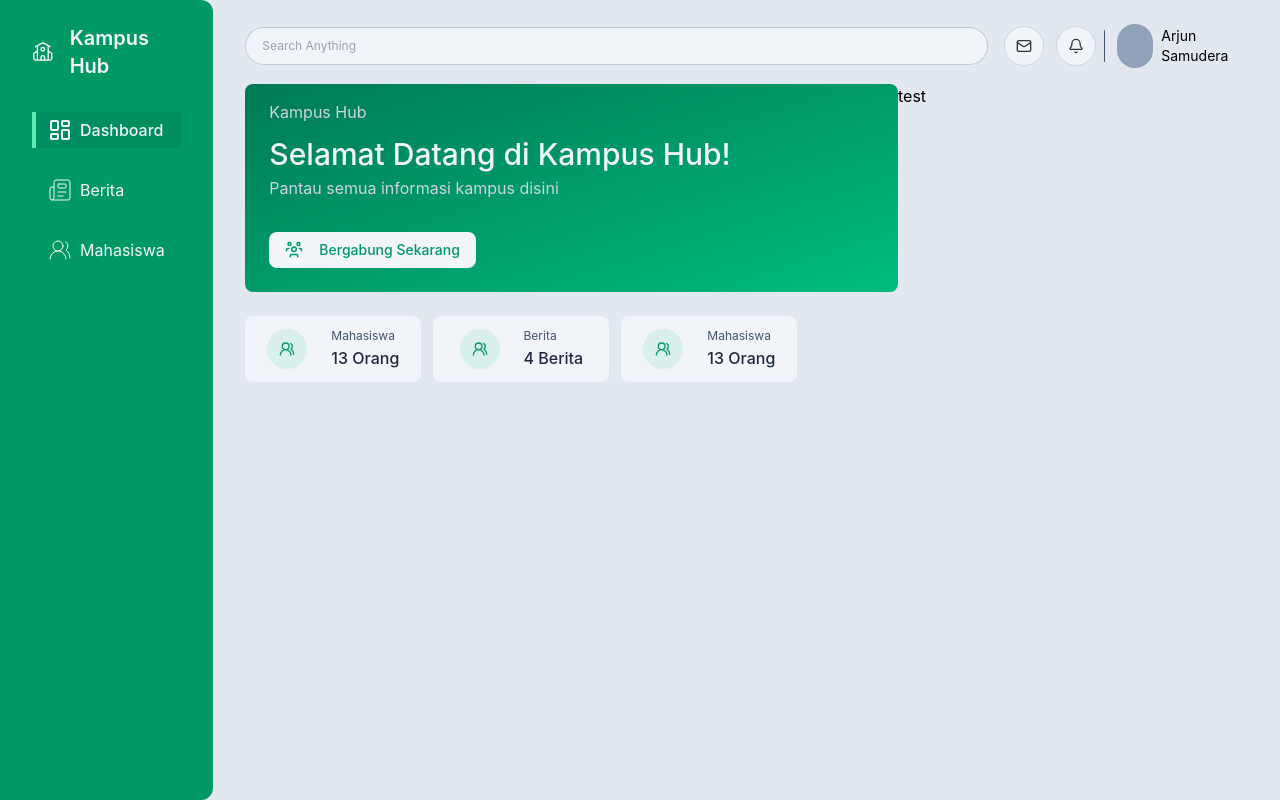
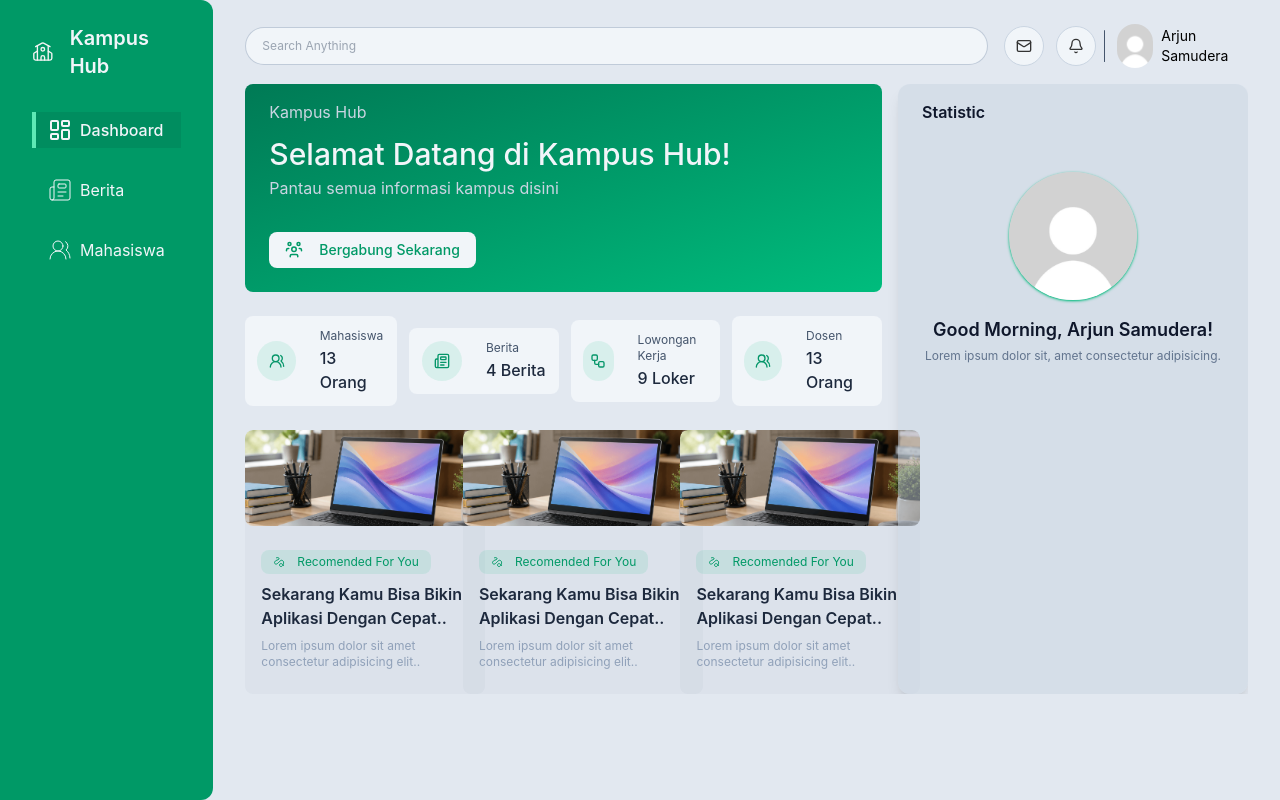
Before and after one commit to ArjunSamuderaAhliFikri/Kampus-Hub, a React (Vite) app in the folder kampus_hub_react/: page / in a window 1280 px wide. Built offline with nearby package versions, Linux system fonts and the light colour scheme.

Commit message:
feat : improve dashboard page - fix layout sidebar & rightbar

```diff
--- a/kampus_hub_react/src/components/layout/MainLayout.tsx
+++ b/kampus_hub_react/src/components/layout/MainLayout.tsx
@@ -40,7 +40,7 @@ export function MainLayout({ children }: { children: React.ReactNode }) {
           />
         )}
         <aside
-          className={`fixed inset-y-0 left-0 z-50 h-screen ${isShowSidebar ? "translate-x-0" : "-translate-x-full"} bg-emerald-600 transition-transform duration-300 w-3/4 max-w-xs px-8 py-6 rounded-tr-xl rounded-br-xl lg:static lg:z-auto lg:w-1/6 lg:max-w-none lg:translate-x-0`}
+          className={`fixed inset-y-0 left-0 z-50 h-screen ${isShowSidebar ? "translate-x-0" : "-translate-x-full"} bg-emerald-600 transition-transform duration-300 w-3/4 max-w-xs px-8 py-6 rounded-tr-xl rounded-br-xl lg:w-1/6 lg:max-w-none lg:translate-x-0`}
         >
           <div className="flex items-center justify-between gap-x-4">
             <div className="flex items-center gap-x-4">
@@ -113,7 +113,7 @@ export function MainLayout({ children }: { children: React.ReactNode }) {
             </ul>
           </section>
         </aside>
-        <div className="min-w-0 flex-1 lg:px-8 lg:py-6 px-4 py-6">
+        <div className="min-w-0 flex-1 lg:ml-[16.666667%] lg:px-8 lg:py-6 px-4 py-6">
           <nav className="relative flex items-center gap-x-4 w-full">
             <button
               type="button"
@@ -138,7 +138,13 @@ export function MainLayout({ children }: { children: React.ReactNode }) {
               <ul className="flex flex-col gap-y-5">
                 <li className="flex items-center gap-x-4 cursor-pointer transition-all duration-150 hover:bg-slate-200/20 rounded-lg border-b-2 border-slate-200">
                   <div className="flex flex-col justify-center items-center gap-y-4 w-full h-24">
-                    <div className="size-12 rounded-full bg-slate-300"></div>
+                    <div className="size-12 rounded-full overflow-hidden">
+                      <img
+                        className="block size-full object-cover"
+                        src="/img/default-profile.jpg"
+                        alt=""
+                      />
+                    </div>
                     <span className="text-[11px]">
                       Arjun Samudera Ahli Fikri
                     </span>
@@ -184,13 +190,19 @@ export function MainLayout({ children }: { children: React.ReactNode }) {
                 <div className="w-0.5 h-8 rounded-full bg-slate-600"></div>
 
                 <div className="flex items-center gap-x-2">
-                  <div className="size-11 rounded-full bg-slate-400"></div>
+                  <div className="size-11 rounded-full overflow-hidden">
+                    <img
+                      className="block size-full object-cover"
+                      src="/img/default-profile.jpg"
+                      alt=""
+                    />
+                  </div>
                   <h1 className="text-sm font-normal">Arjun Samudera</h1>
                 </div>
               </div>
             </div>
           </nav>
-          <main className="py-4">{children}</main>
+          <main className="py-4 overflow-hidden">{children}</main>
         </div>
       </div>
     </>
--- a/kampus_hub_react/src/components/pages/Dashboard.tsx
+++ b/kampus_hub_react/src/components/pages/Dashboard.tsx
@@ -1,11 +1,18 @@
 /** @format */
 
-import { UserGroup, UsersRound } from "lucide-react";
+import {
+  LineSquiggle,
+  Newspaper,
+  UserGroup,
+  Users2,
+  UsersRound,
+  Workflow,
+} from "lucide-react";
 
 export default function Dashboard() {
   return (
     <>
-      <section className="grid grid-cols-[1fr_350px]">
+      <section className="grid grid-cols-[1fr_350px] gap-x-4 overflow-hidden">
         <section className="flex flex-col gap-y-6">
           <section className="w-full h-52 bg-gradient-to-br from-emerald-700 to-emerald-500 rounded-lg px-6 py-4 text-slate-300">
             <span>Kampus Hub</span>
@@ -26,10 +33,10 @@ export default function Dashboard() {
           </section>
 
           <section>
-            <div className="flex items-baseline gap-x-3">
+            <div className="flex justify-between items-center gap-x-3">
               <div
                 id="card-dashboard"
-                className="w-44 p-3 rounded-lg bg-slate-100"
+                className="w-full p-3 rounded-lg bg-slate-100"
               >
                 <div className="flex justify-center items-center gap-x-6">
                   <div className="flex items-center justify-center size-10 rounded-full bg-emerald-500/10">
@@ -47,11 +54,11 @@ export default function Dashboard() {
               </div>
               <div
                 id="card-dashboard"
-                className="w-44 p-3 rounded-lg bg-slate-100"
+                className="w-full p-3 rounded-lg bg-slate-100"
               >
                 <div className="flex justify-center items-center gap-x-6">
                   <div className="flex items-center justify-center size-10 rounded-full bg-emerald-500/10">
-                    <UsersRound strokeWidth={2} size={16} color="#059669" />
+                    <Newspaper strokeWidth={2} size={16} color="#059669" />
                   </div>
                   <div className="flex flex-col gap-y-0.5">
                     <span className="text-slate-600 font-normal text-xs">
@@ -65,15 +72,33 @@ export default function Dashboard() {
               </div>
               <div
                 id="card-dashboard"
-                className="w-44 p-3 rounded-lg bg-slate-100"
+                className="w-full p-3 rounded-lg bg-slate-100"
               >
                 <div className="flex justify-center items-center gap-x-6">
                   <div className="flex items-center justify-center size-10 rounded-full bg-emerald-500/10">
-                    <UsersRound strokeWidth={2} size={16} color="#059669" />
+                    <Workflow strokeWidth={2} size={16} color="#059669" />
                   </div>
                   <div className="flex flex-col gap-y-0.5">
                     <span className="text-slate-600 font-normal text-xs">
-                      Mahasiswa
+                      Lowongan Kerja
+                    </span>
+                    <h1 className="text-slate-800 text-md font-medium">
+                      9 Loker
+                    </h1>
+                  </div>
+                </div>
+              </div>
+              <div
+                id="card-dashboard"
+                className="w-full p-3 rounded-lg bg-slate-100"
+              >
+                <div className="flex justify-center items-center gap-x-6">
+                  <div className="flex items-center justify-center size-10 rounded-full bg-emerald-500/10">
+                    <Users2 strokeWidth={2} size={16} color="#059669" />
+                  </div>
+                  <div className="flex flex-col gap-y-0.5">
+                    <span className="text-slate-600 font-normal text-xs">
+                      Dosen
                     </span>
                     <h1 className="text-slate-800 text-md font-medium">
                       13 Orang
@@ -83,11 +108,68 @@ export default function Dashboard() {
               </div>
             </div>
           </section>
+
+          <section className="grid grid-cols-3 gap-x-4">
+            <NewsCard />
+            <NewsCard />
+            <NewsCard />
+          </section>
         </section>
-        <section>
-          <h1>test</h1>
+        <section className="bg-slate-300/50 rounded-xl shadow-lg px-6 py-4">
+          <h1 className="text-slate-900 font-semibold text-md">Statistic</h1>
+
+          <section className="mt-12 flex flex-col justify-center items-center">
+            <div className="size-32 rounded-full overflow-hidden shadow shadow-emerald-500">
+              <img
+                className="block size-full object-cover"
+                src="/img/default-profile.jpg"
+                alt=""
+              />
+            </div>
+
+            <div className="mt-4 text-center">
+              <h1 className="font-semibold text-slate-900 text-lg">
+                Good Morning, Arjun Samudera!
+              </h1>
+              <p className="mt-1 font-normal text-slate-500 text-xs">
+                Lorem ipsum dolor sit, amet consectetur adipisicing.
+              </p>
+            </div>
+
+            <div></div>
+          </section>
         </section>
       </section>
     </>
   );
 }
+
+function NewsCard() {
+  return (
+    <>
+      <div className="min-w-60 rounded-lg overflow-hidden bg-slate-500/5">
+        <section className="w-full h-24 rounded-lg overflow-hidden">
+          <img
+            className="size-full block object-cover"
+            src="/img/news-sample.png"
+            alt=""
+          />
+        </section>
+
+        <section className="flex flex-col gap-y-2 px-4 py-6">
+          <div className="flex items-center gap-x-3 text-emerald-600 w-fit text-xs px-3 py-1 rounded-lg bg-emerald-500/10">
+            <LineSquiggle size={12} />
+            Recomended For You
+          </div>
+
+          <h1 className="font-semibold text-slate-800 text-md">
+            Sekarang Kamu Bisa Bikin Aplikasi Dengan Cepat..
+          </h1>
+          <p className="text-xs text-slate-400">
+            Lorem ipsum dolor sit amet consectetur adipisicing elit..
+          </p>
+        </section>
+      </div>
+    </>
+  );
+}
```
Also changed, not shown: kampus_hub_react/public/img/default-profile.jpg (added), kampus_hub_react/public/img/news-sample.png (added).
